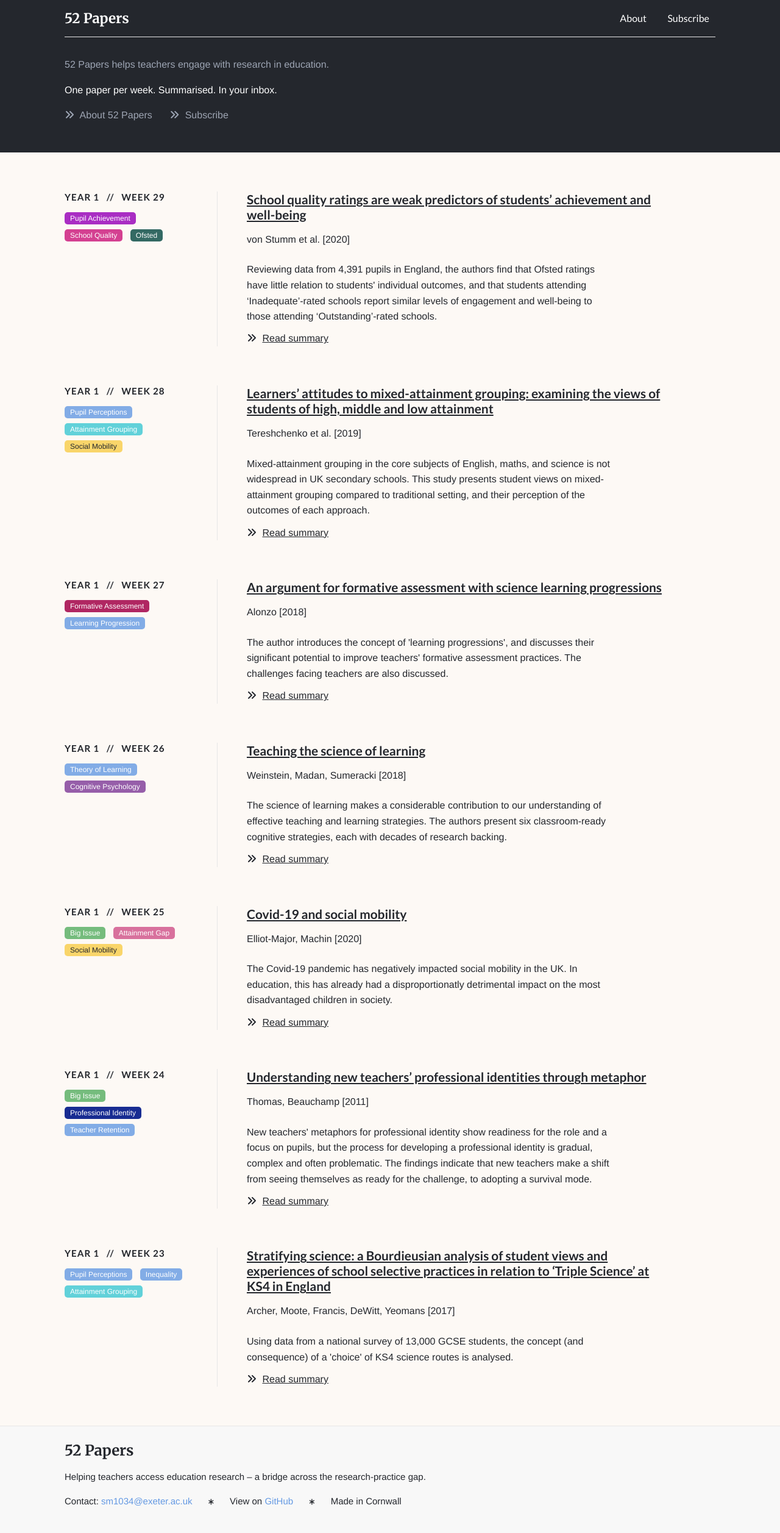
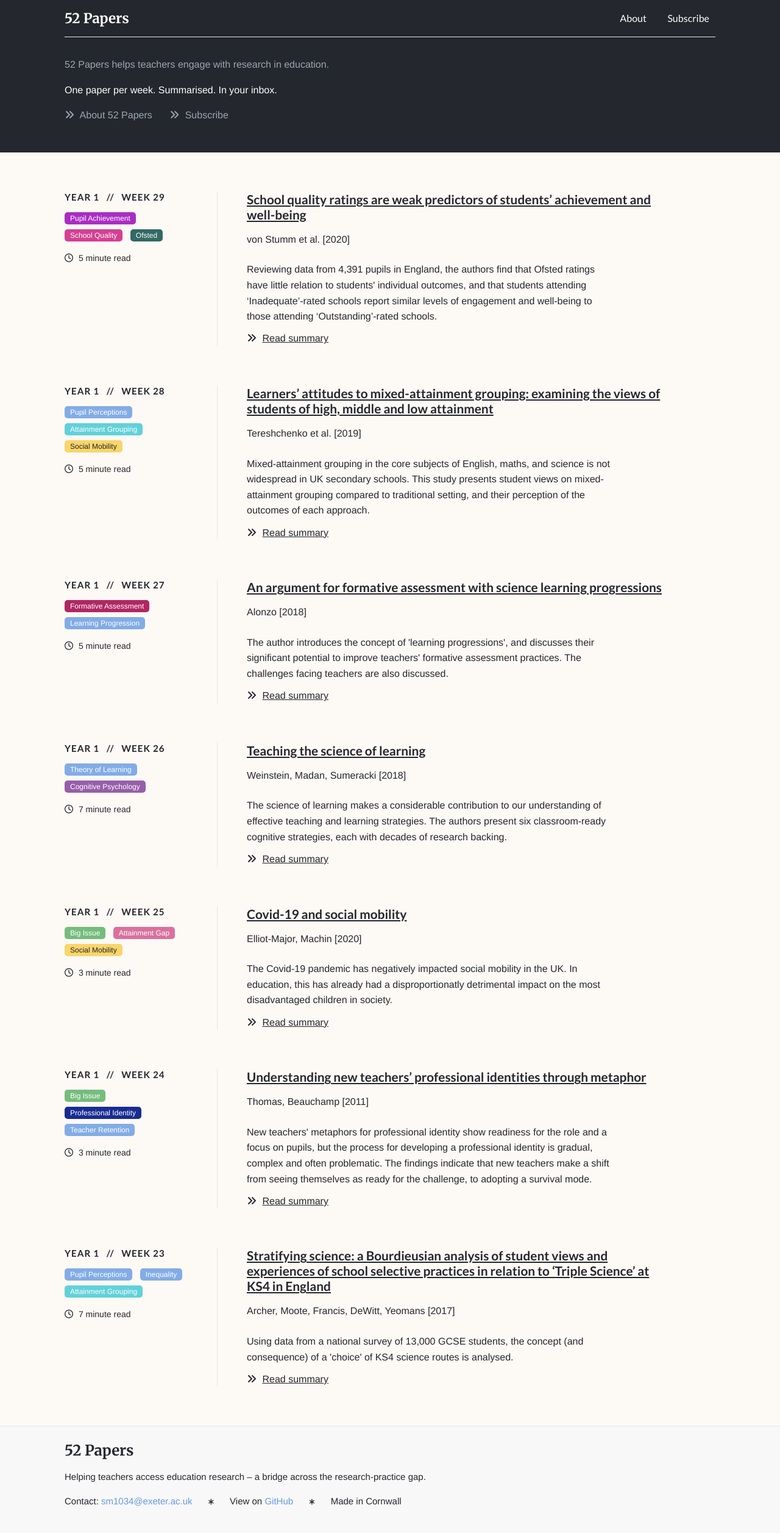
Before and after one commit to samjamead/52papers, a Jekyll site: the page built from index.html, in a window 1280 px wide. Shown: the whole page at 61% size. Built offline with Jekyll 4.4.1, drawn with Linux system fonts in a browser that asks for light colours; nearby versions of some CDN libraries.

Commit message:
Reading time to homepage

```diff
--- a/_posts/2020-07-15-year1week29.html
+++ b/_posts/2020-07-15-year1week29.html
@@ -16,6 +16,7 @@ publisher: Journal of Child Pychology and Psychiatry
 tags: [Pupil Achievement, School Quality, Ofsted]
 description: "Reviewing data from 4,391 pupils in England, the authors find that Ofsted ratings have little relation to students' individual outcomes, and that students attending ‘Inadequate’-rated schools report similar levels of engagement and well-being to those attending ‘Outstanding’-rated schools."
 readingtime: 5
+meta-img: /img/1-29/card.png
 ---
 
 <section>
--- a/_sass/_helpers.scss
+++ b/_sass/_helpers.scss
@@ -52,6 +52,9 @@
 // =======================================
 //  Tags
 // =======================================
+.tags {
+  margin-bottom: 0.5rem;
+}
 .tag {
   display: inline-block;
   border-radius: 5px;
--- a/index.html
+++ b/index.html
@@ -25,9 +25,8 @@ body_id: homepage
       <div class="paper-wrapper">
         <div class="paper-meta">
           <h3>YEAR {{ post.yearnum }} &nbsp;&nbsp;//&nbsp;&nbsp; WEEK {{ post.week }}</h3>
-          <div class="tags">
-            {% include tagsloop.html %}
-          </div>
+          {% include tagsloop.html %}
+          <p class="small"><i class="far fa-clock left-icon"></i> {{ post.readingtime }} minute read</p>
         </div>
 
         <div class="paper-content">
```
Also changed, not shown: img/1-29/card.png (added).
